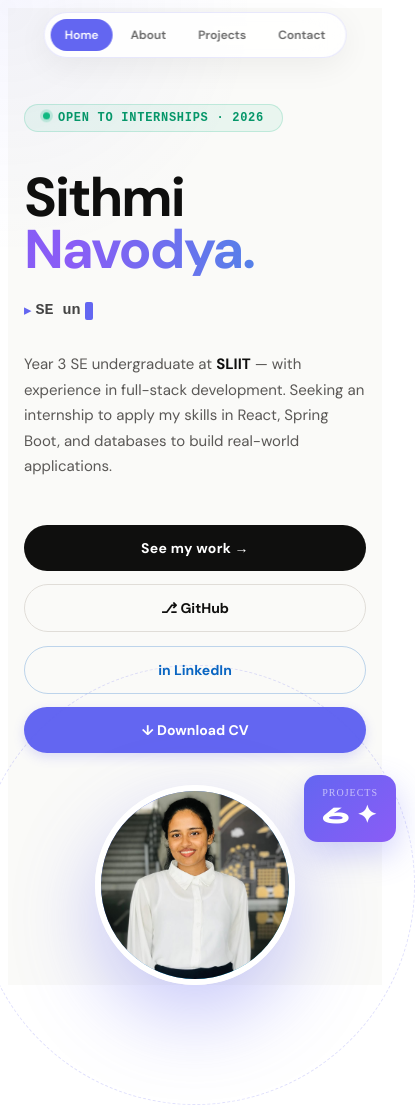
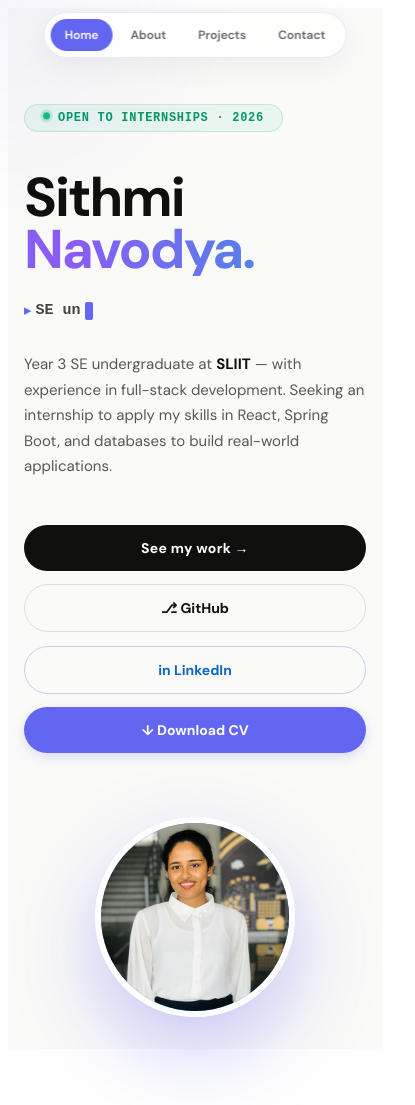
Before and after one commit to SithmiNavodya/my-portfolio, a React (Vite) app: page / in a window 390 px wide. Shown: the whole page, 415 px wide, since content can reach past the window. After the commit the page ends 1057 px from the top, so only its background shows below. Built offline with nearby package versions, Linux system fonts and the light colour scheme.

Commit message:
Fix mobile view overlaps: hide orbit lines, pills, and projects badge on mobile; add spacing to visual container

```diff
--- a/src/App.tsx
+++ b/src/App.tsx
@@ -258,9 +258,13 @@ function Nav({ page, go }: { page: Page; go: (p: Page) => void }) {
 
           .home-visual {
             width: 100%;
+            margin-top: 2rem !important;
+            padding-bottom: 2rem;
           }
 
           .orbit-pill,
+          .orbit-dashed,
+          .orbit-projects-badge,
           .cursor-glow {
             display: none !important;
           }
@@ -493,7 +497,7 @@ function Home({ go }: { go: (p: Page) => void }) {
           </div>
 
           {/* Dashed orbit ring */}
-          <div style={{
+          <div className="orbit-dashed" style={{
             position:"absolute", width:440, height:440, borderRadius:"50%",
             border:"1.5px dashed rgba(99,102,241,0.2)",
           }} />
@@ -526,7 +530,7 @@ function Home({ go }: { go: (p: Page) => void }) {
           })}
 
           {/* Projects card — top right */}
-          <div style={{
+          <div className="orbit-projects-badge" style={{
             position:"absolute", top:-10, right:-30,
             background:"linear-gradient(135deg,#6366F1,#8B5CF6)", borderRadius:14, padding:"12px 18px",
             boxShadow:"0 12px 32px rgba(99,102,241,0.3)", zIndex:3,
```
